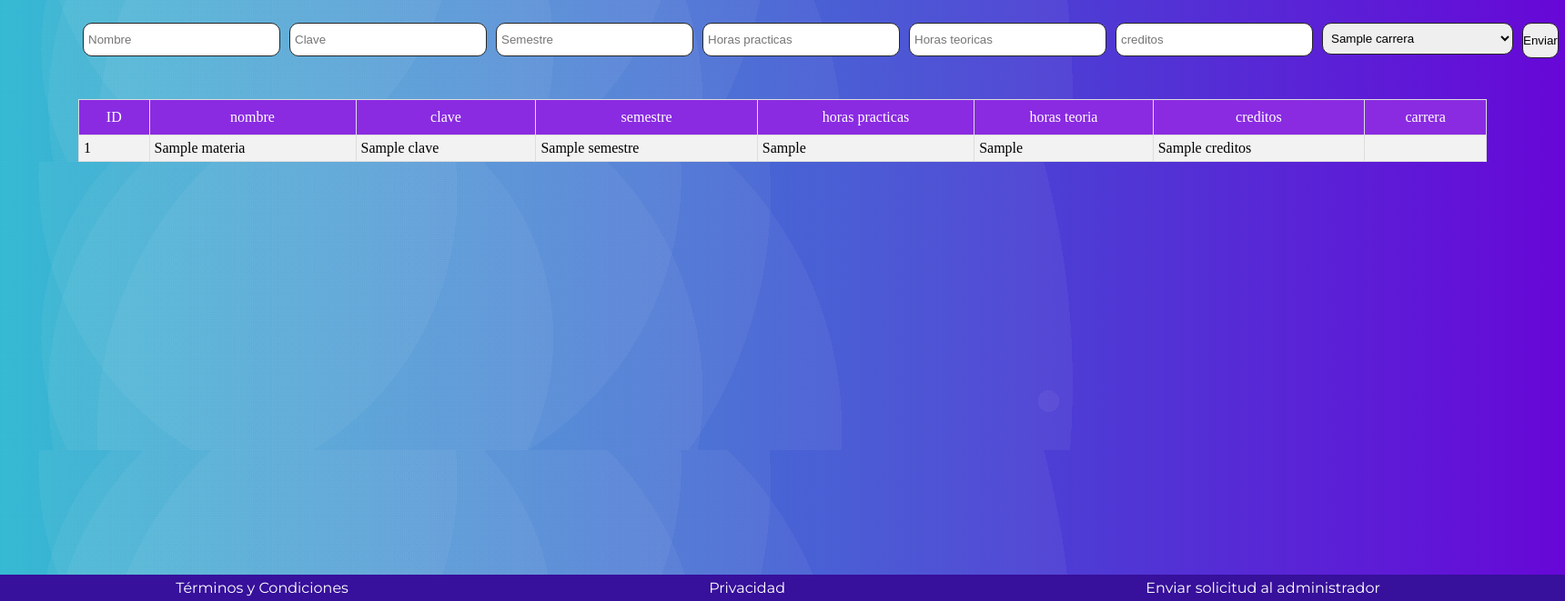
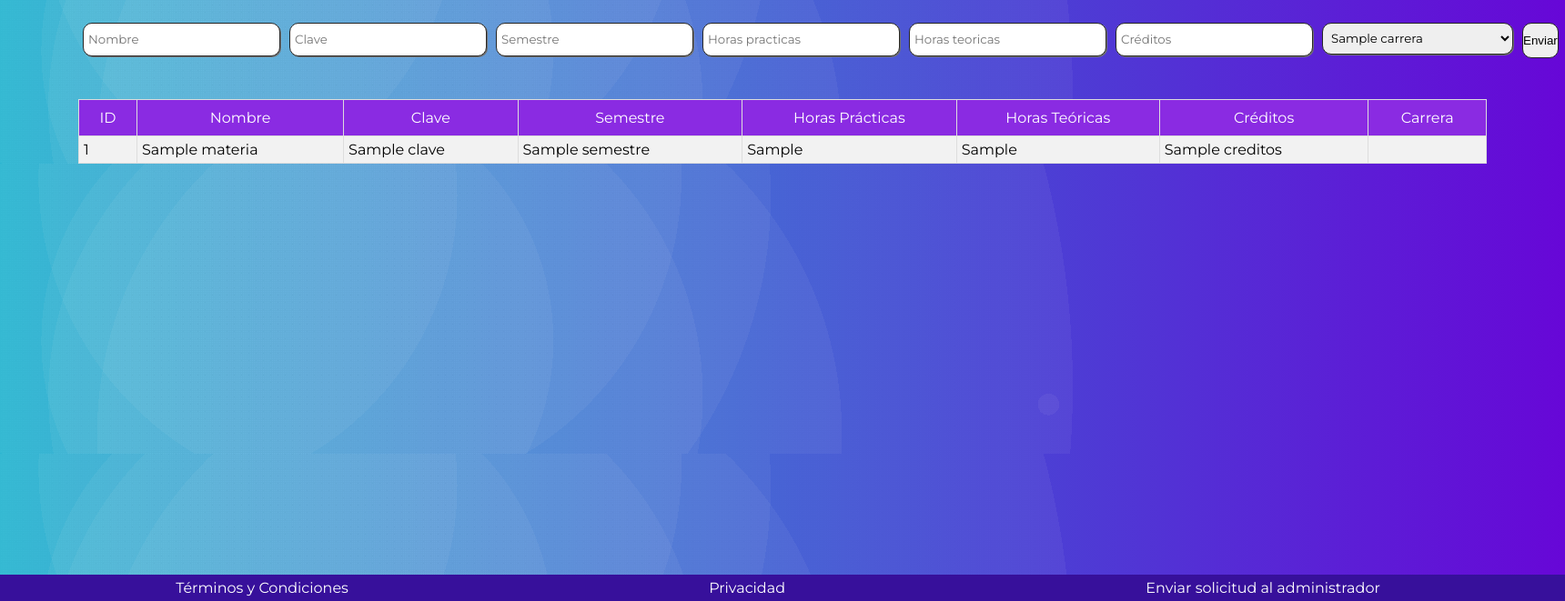
Before and after one commit to miguelinux/ACHD, a Python web app: template src/templates/admin_materias.html in a window 1720 px wide. Shown: the part 139-800 px from the top of the page at 91% size. Run offline with Jinja, Linux system fonts and the light colour scheme; the template is opened without the code that fills it: most values are stand-ins (such as "Sample title", 1, 10 or a date in 2020).

Commit message:
Estilos y faltas de ortografía

```diff
--- a/src/templates/admin_materias.html
+++ b/src/templates/admin_materias.html
@@ -6,9 +6,12 @@
 {% block css %}
 
 <style>
+body{
+    font-family: Montserrat,Arial;
+}
     #input-data {
         width: 90vw;
-        font-family: Ubuntu;
+        font-family: Montserrat,Arial;
         margin: 0 auto;
         margin-top: 5vh;
         display: flex;
@@ -18,7 +21,10 @@
         flex: 1;
         min-width: 210px;
         margin: 5px;
+        box-shadow: #717171 1px 1px;
+        border:none;
         height: 35px;
+        font-family: Montserrat,Arial;
         padding-left: 5px;
         border-radius: 10px;
         border-style: solid;
@@ -111,7 +117,7 @@
             <input name="semestre" class="input-text" placeholder="Semestre" type="number" required />
             <input name="Hpracticas" class="input-text" placeholder="Horas practicas" type="number" required />
             <input name="Hteoria" class="input-text" placeholder="Horas teoricas" type="number" required />
-            <input name="Creditos" class="input-text" placeholder="creditos" type="number" required />
+            <input name="Creditos" class="input-text" placeholder="Créditos" type="number" required />
             <select name="carrera" class="input-text" required>
                 {% for carrera in carreras %}
                 <option value="{{ carrera.id }}">{{ carrera.nombre }}</option>
@@ -124,13 +130,13 @@
     <table id="myTable">
         <tr>
             <th>ID</th>
-            <th>nombre</th>
-            <th>clave</th>
-            <th>semestre</th>
-            <th>horas practicas</th>
-            <th>horas teoria</th>
-            <th>creditos</th>
-            <th>carrera</th>
+            <th>Nombre</th>
+            <th>Clave</th>
+            <th>Semestre</th>
+            <th>Horas Prácticas</th>
+            <th>Horas Teóricas</th>
+            <th>Créditos</th>
+            <th>Carrera</th>
         </tr>
         {% for materia in materias %}
         <tr onclick="redirectToUserPage('{{ materia.id }}')">
```
Also changed, not shown: src/templates/admin_usuarios.html (+5 -2 lines).
